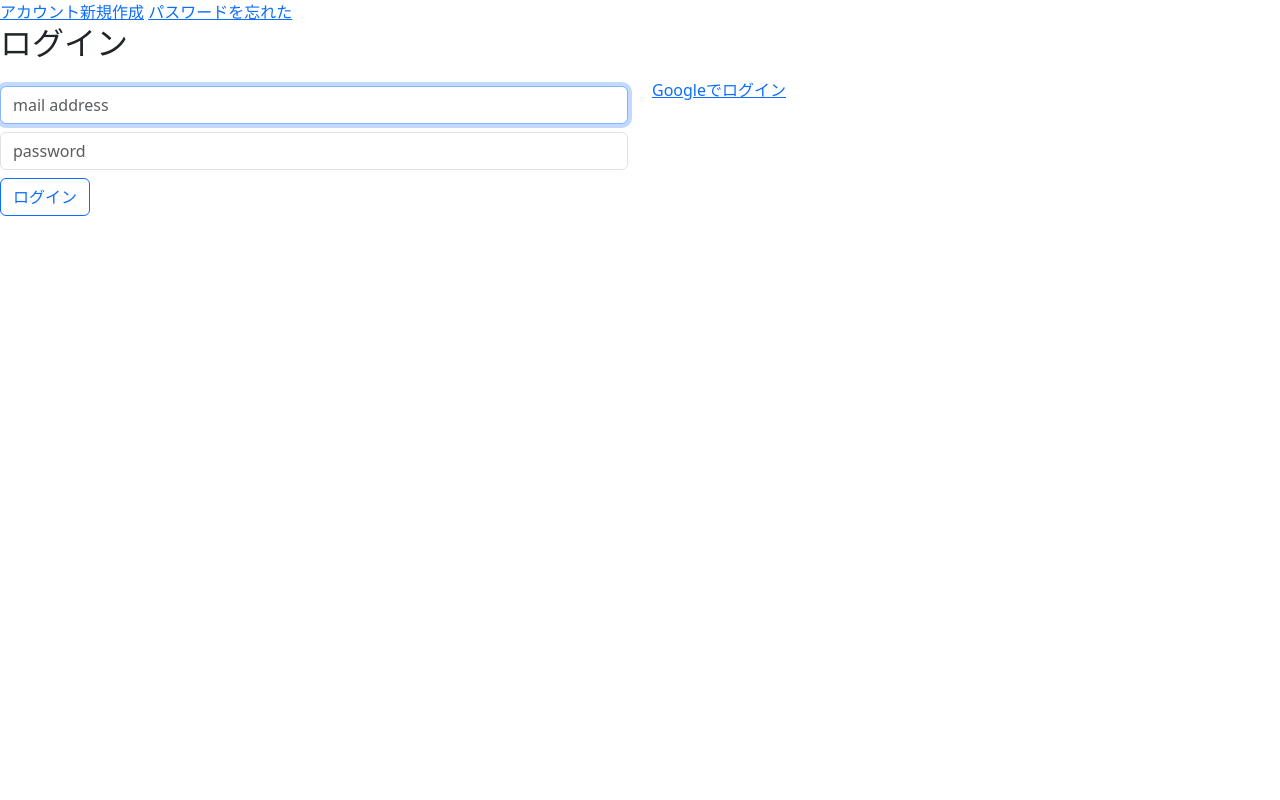
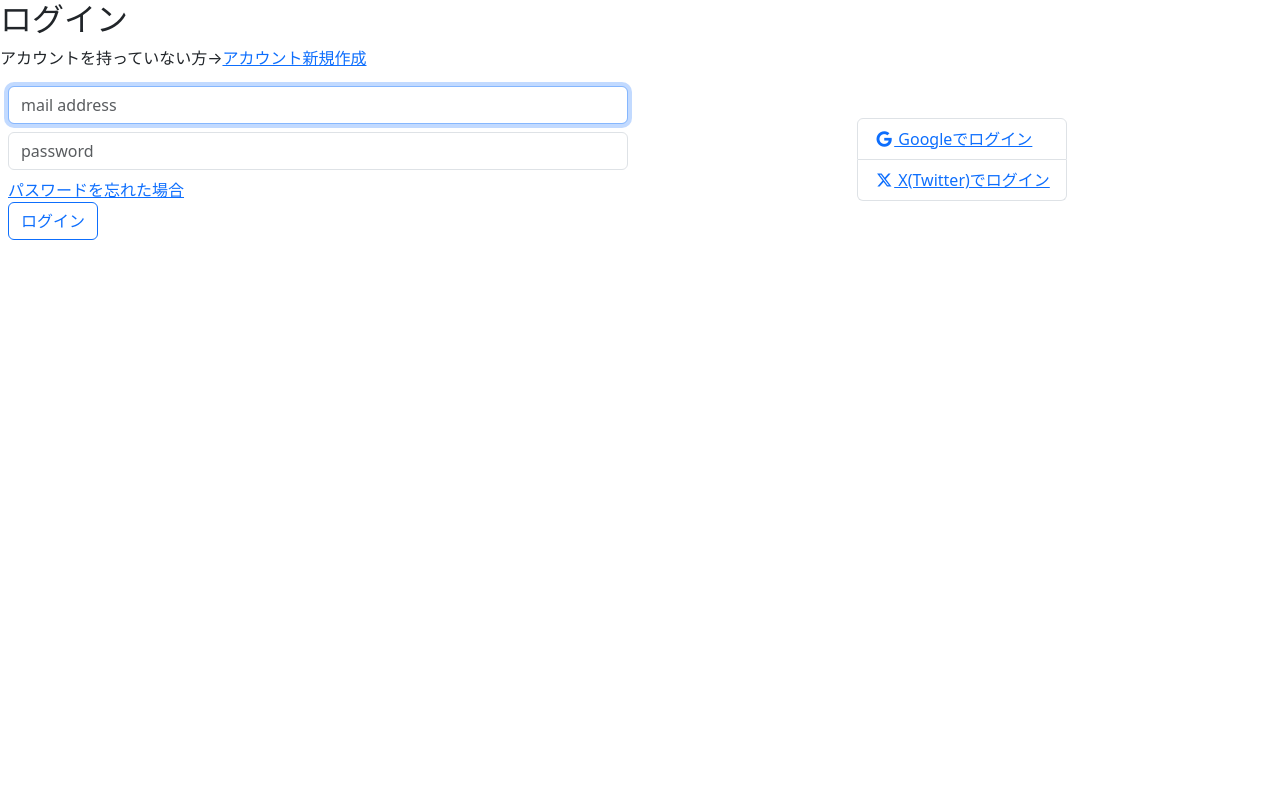
Before and after one commit to dghnts/blogsite, a Django app: page /accounts/login/ in a window 1280 px wide. Run offline with Django 4.2, Linux system fonts and the light colour scheme.

Commit message:
sns認証(X)の追加

```diff
--- a/config/settings.py
+++ b/config/settings.py
@@ -224,10 +224,13 @@ load_dotenv()
 # socialacountログイン関連
 SOCIAL_AUTH_GOOGLE_OAUTH2_KEY = os.getenv("GOOGLE_OAUTH2_KEY")
 SOCIAL_AUTH_GOOGLE_OAUTH2_SECRET = os.getenv("GOOGLE_OAUTH2_SECRET")
+SOCIAL_AUTH_TWITTER_KEY = os.getenv("TWITTER_API_KEY")
+SOCIAL_AUTH_TWITTER_SECRET = os.getenv("TWITTER_API_KEY_SECRET")
 
 AUTHENTICATION_BACKENDS = (
     "social_core.backends.open_id.OpenIdAuth",
-    #'social_core.backends.google.GoogleOpenId',
     "social_core.backends.google.GoogleOAuth2",
+    "social_core.backends.twitter.TwitterOAuth",
+    "django.contrib.auth.backends.ModelBackend",
     "django.contrib.auth.backends.ModelBackend",
 )
--- a/templates/registration/base.html
+++ b/templates/registration/base.html
@@ -9,6 +9,11 @@
               rel="stylesheet"
               integrity="sha384-T3c6CoIi6uLrA9TneNEoa7RxnatzjcDSCmG1MXxSR1GAsXEV/Dwwykc2MPK8M2HN"
               crossorigin="anonymous">
+        <link rel="stylesheet"
+              href="https://cdnjs.cloudflare.com/ajax/libs/font-awesome/6.5.1/css/all.min.css"
+              integrity="sha512-DTOQO9RWCH3ppGqcWaEA1BIZOC6xxalwEsw9c2QQeAIftl+Vegovlnee1c9QX4TctnWMn13TZye+giMm8e2LwA=="
+              crossorigin="anonymous"
+              referrerpolicy="no-referrer">
         <link rel="stylesheet" href="{% static 'blog/css/auth.css' %}">
         {% block extra_head %}{% endblock %}
     </head>
--- a/templates/registration/login.html
+++ b/templates/registration/login.html
@@ -1,9 +1,8 @@
 {% extends "registration/base.html" %}
 {% block main %}
-    <a href="{% url 'signup' %}">アカウント新規作成</a>
-    <a href="{% url 'password_reset' %}">パスワードを忘れた</a>
     <h2>ログイン</h2>
-    <div class="row py-2">
+    アカウントを持っていない方→<a href="{% url 'signup' %}">アカウント新規作成</a>
+    <div class="row p-2">
         <form class="col-sm-6" method="post" action="{% url 'login' %}">
             {% csrf_token %}
             {# {{ form.as_p }}#}
@@ -24,11 +23,24 @@
                    required
                    id="id_password"
                    placeholder="password">
-            <input class="btn btn-outline-primary" type="submit" value="ログイン">
+            <a href="{% url 'password_reset' %}" class="d-block">パスワードを忘れた場合</a>
+            <input class="btn btn-outline-primary form-contorol"
+                   type="submit"
+                   value="ログイン">
         </form>
-        <div class="col-sm-6">
-            {# TODO: ここにソーシャル認証を実装 OAUTH2のキー名を各ソーシャルアカウントから発行し、settings.pyに割り当てる。 #}
-            <a href="{% url 'social:begin' 'google-oauth2' %}">Googleでログイン</a>
+        <div class="col-sm-6 d-flex align-items-center justify-content-center">
+            <ul class="list-group" style="list-style:none">
+                <li id="google_login" class="list-group-item">
+                    <a href="{% url 'social:begin' 'google-oauth2' %}">
+                        <i class="fab fa-google fa-fw"></i>
+                    Googleでログイン</a>
+                </li>
+                <li id="twitter_login" class="list-group-item">
+                    <a href='{% url 'social:begin' 'twitter' %}'>
+                        <i class="fab fa-x-twitter fa-fw"></i>
+                    X(Twitter)でログイン</a>
+                </li>
+            </ul>
         </div>
     </div>
 {% endblock %}
```
Also changed, not shown: templates/blog/base.html (+2 -5 lines), db.sqlite3.
